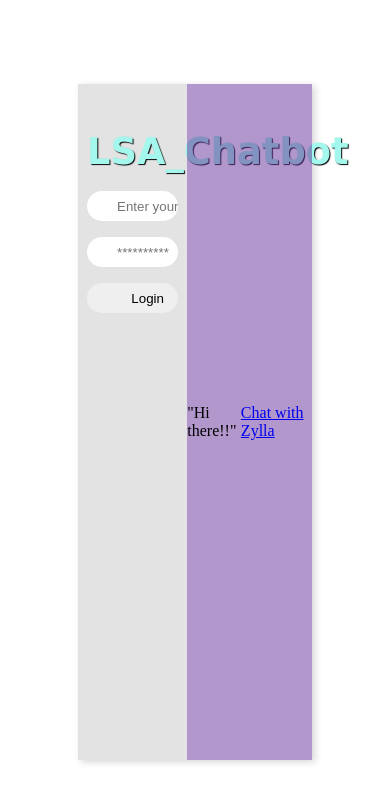
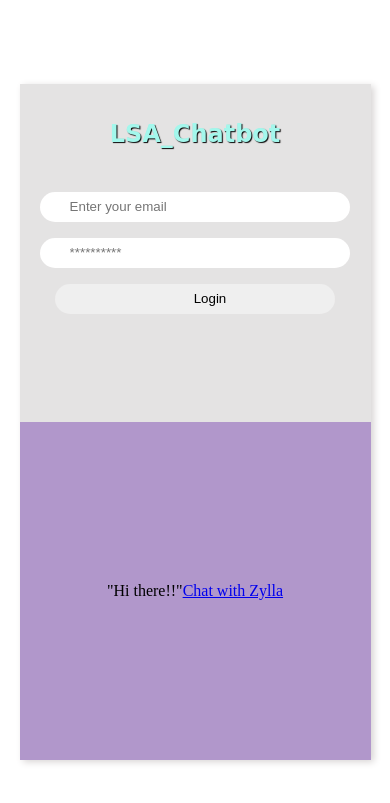
Before and after one commit to Itzzyee47/LSA_Bot, a Flask app: page / in a window 390 px wide. Shown: the top 803 px of the page. Run offline with Flask 3, Linux system fonts and the light colour scheme; parts of the project's set-up code (start-up, migrations or seed data) failed here and were passed over; some libraries are stand-ins or nearby versions.

Commit message:
fixed mobile viewport display

```diff
--- a/static/css/index.css
+++ b/static/css/index.css
@@ -59,3 +59,27 @@ input{
     border-radius: 20px;
     border: none;
 }
+@media screen and (max-width: 600px) {
+    .container {
+        flex-direction: column;
+        width: 90%;
+    }
+    form> h2 {
+        font-size: 1.5rem;
+        margin-top: 10%;
+    }
+    .display {
+        width: 100%;
+    }
+    form {
+        width: 100%;
+        padding:0 ;
+    }
+    .content{
+        justify-content: center;
+        align-items: center;
+    }
+    input{
+        width: 80%;
+    }
+}
```
Also changed, not shown: static/css/app.css (+7 -1 lines), templates/base.html (+7 -3 lines).
